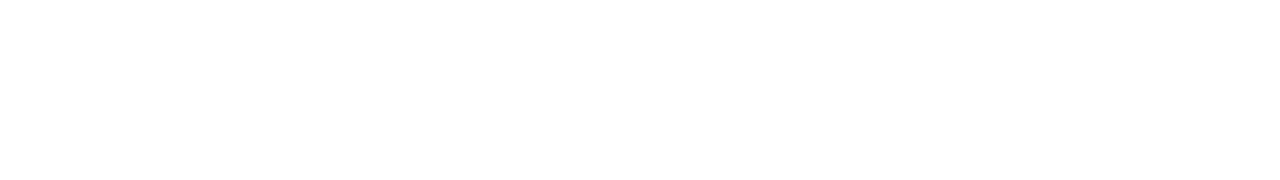
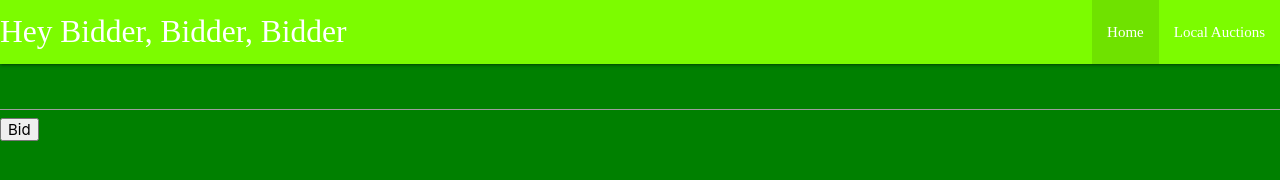
Before and after one commit to brentknudsenstud/BiddingApp, a plain HTML site: page index.html in a window 1280 px wide. Drawn offline with nearby package versions, Linux system fonts and the light colour scheme; a web font is replaced by a local one.

Commit message:
html structure, layout, css framework, font and color styles

```diff
--- a/index.html
+++ b/index.html
@@ -4,9 +4,39 @@
     <meta charset="UTF-8">
     <meta name="viewport" content="width=device-width, initial-scale=1.0">
     <title>Hey Bidder, Bidder, Bidder</title>
+
+    <!--Import Google Icon Font-->
+    <link rel="preconnect" href="https://fonts.gstatic.com">
+<link href="https://fonts.googleapis.com/css2?family=Artifika&display=swap" rel="stylesheet">
+<link rel="preconnect" href="https://fonts.gstatic.com">
+<link href="https://fonts.googleapis.com/css2?family=Quicksand:wght@500&display=swap" rel="stylesheet">
+
+    <link href="https://fonts.googleapis.com/icon?family=Material+Icons" rel="stylesheet">
+    <link rel="stylesheet" href="https://cdnjs.cloudflare.com/ajax/libs/materialize/1.0.0/css/materialize.min.css">
+    <link rel="stylesheet" href="style.css">
+
+    <!-- Compiled and minified JavaScript -->
+    <script defer src="https://cdnjs.cloudflare.com/ajax/libs/materialize/1.0.0/js/materialize.min.js"></script>
     <script defer src='main.js'></script>
+
+
 </head>
 <body>
+    <nav>
+        <div class="nav-wrapper">
+          <a href="#" class="brand-logo">Hey Bidder, Bidder, Bidder</a>
+          <ul id="nav-mobile" class="right hide-on-med-and-down">
+            <li class="active"><a href="index.html">Home</a></li>
+            <li><a href="#">Local Auctions</a></li>
+
+          </ul>
+        </div>
+      </nav>
+
+    <div class="collection-list">
+        <a href="#" class="collection-item"><input type="text" class=""></a>
+        <button id="bid" onclick="placeBid()">Bid</button>
+    </div>
 
 </body>
 </html>
--- a/main.js
+++ b/main.js
@@ -0,0 +1,13 @@
+bids = [];
+
+function placeBid() {
+
+}
+
+// Create an element that will display an array of bids
+// Create two input boxes and two “Place Bid” buttons
+// Create a function that will add the array of bids to the element (1)
+// Create a function that will take the text in an input box and add it to the array of bids
+// Add the function above to the click event of the “Place Bid” buttons
+// Create a function that will save the array of bids to localStorage
+// Create a function that will retrieve the array of bids from localStorage
--- /dev/null
+++ b/style.css
@@ -0,0 +1,12 @@
+body, html {
+    padding: 0;
+    margin: 0;
+    font-family: 'Quicksand', sans-serif;
+    background-color: green;
+    color: lightyellow;
+}
+
+.nav-wrapper {
+    background-color: lawngreen;
+    color: lightpink;
+    font-family: 'Artifika', serif;
```
